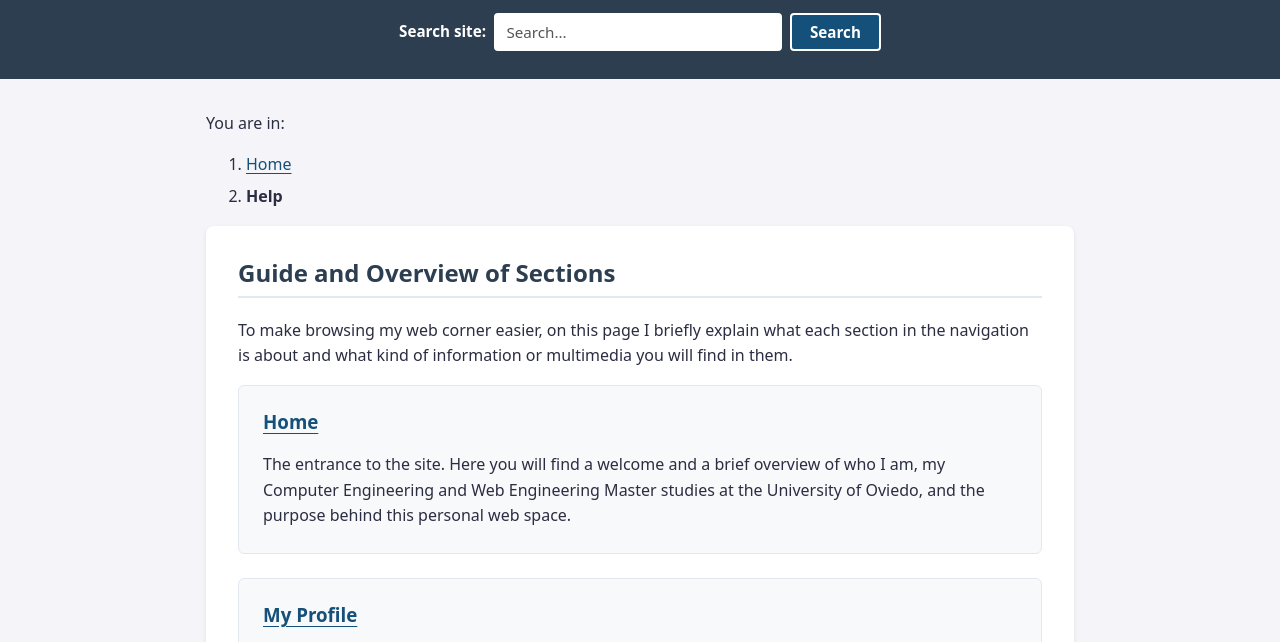
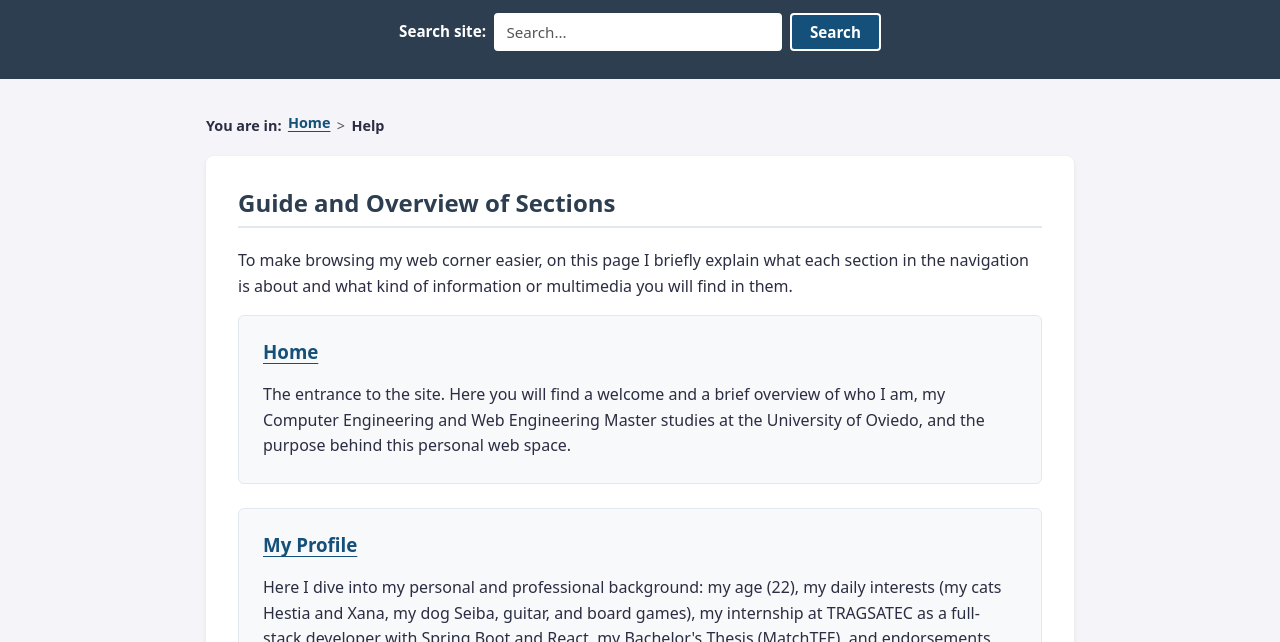
Before and after one commit to IgnacioLLA/ECW_pag-personal, a plain HTML site: page pagina-personal/ayuda.html in a window 1280 px wide. Shown: the part 137-779 px from the top of the page. Drawn offline with Linux system fonts and the light colour scheme.

Commit message:
Arreglos menores.

```diff
--- a/pagina-personal/i18n.js
+++ b/pagina-personal/i18n.js
@@ -120,9 +120,6 @@
 
         if (selector) {
             selector.value = idiomaInicial;
-            selector.addEventListener('change', (e) => {
-                aplicarIdioma(e.target.value);
-            });
         }
 
         if (idiomaInicial === 'en') {
--- a/pagina-personal/search.js
+++ b/pagina-personal/search.js
@@ -625,19 +625,11 @@
         });
     }
 
-    // Búsqueda inicial al cargar la página y repetición al cambiar de idioma
+    // Búsqueda inicial al cargar la página y repetición al aplicar otro idioma
     document.addEventListener('DOMContentLoaded', () => {
         ejecutarBusqueda();
 
-        const selectorIdioma = document.getElementById('selector-idioma');
-        if (selectorIdioma) {
-            selectorIdioma.addEventListener('change', () => {
-                // Pequeño retardo para que i18n.js guarde antes el idioma elegido
-                setTimeout(ejecutarBusqueda, 30);
-            });
-        }
-
-        // Evento que lanza i18n.js al aplicar un idioma
+        // Evento que lanza i18n.js al aplicar un idioma con el botón «Aplicar»
         window.addEventListener('idiomaCambiado', () => {
             ejecutarBusqueda();
         });
--- a/pagina-personal/style.css
+++ b/pagina-personal/style.css
@@ -258,7 +258,7 @@ main {
     flex: 1;
 }
 
-nav[aria-label="Migas de pan"] {
+nav[data-i18n-aria="aria_migas_pan"] {
     display: flex;
     flex-wrap: wrap;
     align-items: center;
@@ -268,12 +268,12 @@ nav[aria-label="Migas de pan"] {
     color: #2b2d42;
 }
 
-nav[aria-label="Migas de pan"] p {
+nav[data-i18n-aria="aria_migas_pan"] p {
     margin: 0;
     font-weight: 600;
 }
 
-nav[aria-label="Migas de pan"] ol {
+nav[data-i18n-aria="aria_migas_pan"] ol {
     list-style: none;
     margin: 0;
     padding: 0;
@@ -283,19 +283,19 @@ nav[aria-label="Migas de pan"] ol {
     gap: 0.4rem;
 }
 
-nav[aria-label="Migas de pan"] li {
+nav[data-i18n-aria="aria_migas_pan"] li {
     display: inline-flex;
     align-items: center;
 }
 
-nav[aria-label="Migas de pan"] li + li::before {
+nav[data-i18n-aria="aria_migas_pan"] li + li::before {
     content: ">";
     margin-right: 0.4rem;
     color: #555555;
     font-weight: 400;
 }
 
-nav[aria-label="Migas de pan"] a {
+nav[data-i18n-aria="aria_migas_pan"] a {
     font-weight: 600;
 }
 
```
